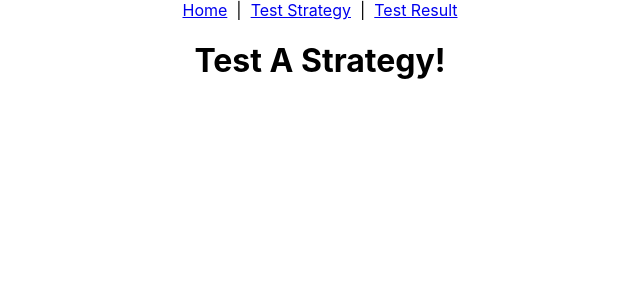
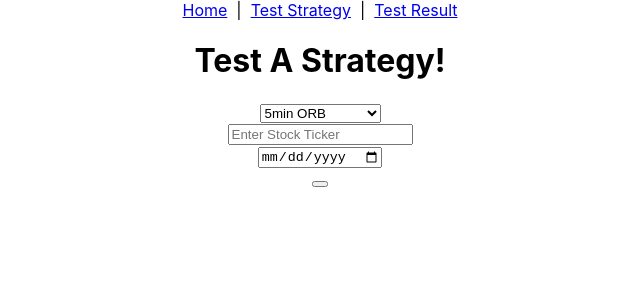
Before and after one commit to Slmbyn/StratTester, a React (Create React App) app in the folder react-frontend/: page /test in a window 1280 px wide. Shown: the top 300 px of the page, without its empty margins (320-960 px from the left). Built offline with nearby package versions, Linux system fonts and the light colour scheme.

Commit message:
stubs up Test Strategy page

```diff
--- a/react-frontend/src/pages/test.jsx
+++ b/react-frontend/src/pages/test.jsx
@@ -1,6 +1,18 @@
 
 export default function Test(){
     return (
+        <>
         <h1>Test A Strategy!</h1>
+        <form action="">
+            <select name="" id="">
+                <option value="">5min ORB</option>
+                <option value="">10/20 ema cross</option>
+                <option value="">S/R Break</option>
+            </select> <br />
+            <input type="text" placeholder="Enter Stock Ticker"/><br />
+            <input type="date" /><br />
+            <button type="submit"></button>
+        </form>
+        </>
     )
 }
```
